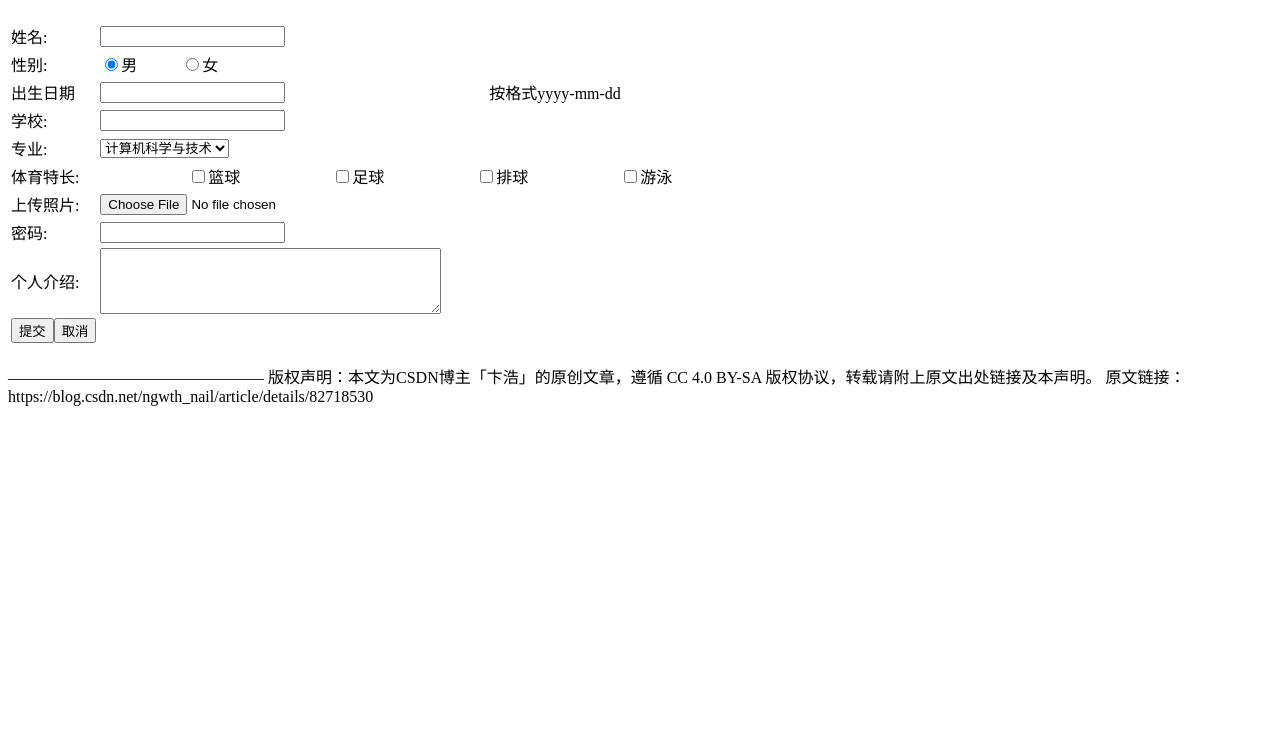
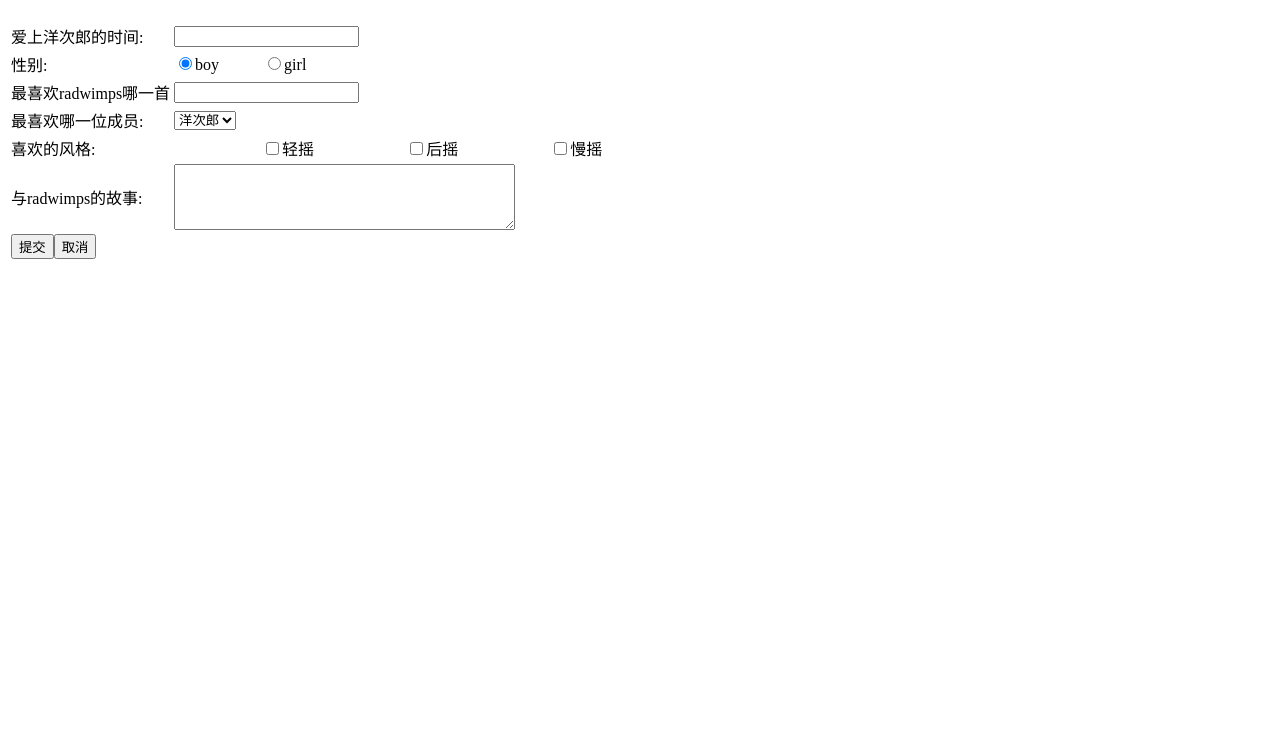
Before and after one commit to yyyyojiro/yyyyojiro.github.io, a plain HTML site: page index.html in a window 1280 px wide. Shown: the part 61-800 px from the top of the page. Drawn offline with Linux system fonts and the light colour scheme.

Commit message:
Update index.html

```diff
--- a/index.html
+++ b/index.html
@@ -2,43 +2,40 @@
 <html xmlns="http://www.w3.org/1999/xhtml">
 <head>
 <meta http-equiv="Content-Type" content="text/html; charset=utf-8" />
-<title>学生信息注册页面</title>
+<title>欢迎来到yojiro的世界</title>
 </head>
 <body>
-<h3 align="center">学生信息注册</h3>
+<h3 align="center">欢迎来到yojiro的世界</h3>
 <form  name="stu"action="">
 <table>
-  <tr><td>姓名:</td><td><input type="text"name="stuName"/></td></tr>
+  <tr><td>爱上洋次郎的时间:</td><td><input type="text"name="stuName"/></td></tr>
   <tr><td>性别:</td>
-      <td><input type="radio"name="stuSex"checked="checked">男
-          <input type="radio"name="stuSex">女
+      <td><input type="radio"name="stuSex"checked="checked">boy
+          <input type="radio"name="stuSex">girl
           </td>
           </tr>
-   <tr><td>出生日期</td>
+   <tr><td>最喜欢radwimps哪一首</td>
        <td><input type="text"name="stuBirthday"></td>
-       <td>按格式yyyy-mm-dd</td>
        </tr>
-       <tr><td>学校:</td><td><input type="text"name="stuSchool"></td></tr>
-       <tr><td>专业:</td>
+       <tr><td>最喜欢哪一位成员:</td>
            <td><select name="stuSelect2">
-               <option selected>计算机科学与技术</option>
-               <option>网络工程</option>
-               <option>物联网工程</option>
-               <option>应用数学</option>
+               <option selected>洋次郎</option>
+               <option>桑原</option>
+               <option>武田</option>
+               <option>智史</option>
                </select>
                </td>
                </tr>
-               <tr><td>体育特长:</td>
+               <tr><td>喜欢的风格:</td>
                    <td colspan="2">
-                      <input type="checkbox"name="stuCheck" >篮球
-                      <input type="checkbox"name="stuCheck" >足球
-                      <input type="checkbox"name="stuCheck" >排球
-                      <input type="checkbox"name="stuCheck" >游泳
+                      <input type="checkbox"name="stuCheck" >轻摇
+                      <input type="checkbox"name="stuCheck" >后摇
+                      <input type="checkbox"name="stuCheck" >慢摇
+
                    </td>
                </tr>
-               <tr><td>上传照片:</td><td colspan="2"><input type="file" ></td></tr>
-               <tr><td>密码:</td><td><input type="password"name="stuPwd" ></td></tr>
-               <tr><td>个人介绍:</td>
+
+               <tr><td>与radwimps的故事:</td>
                    <td colspan="2"><textarea name="Letter"rows="4"cols="40"></textarea></td>
                </tr>
                <tr>
@@ -48,6 +45,3 @@
                  </form>
 </body>
 </html>
-————————————————
-版权声明：本文为CSDN博主「卞浩」的原创文章，遵循 CC 4.0 BY-SA 版权协议，转载请附上原文出处链接及本声明。
-原文链接：https://blog.csdn.net/ngwth_nail/article/details/82718530
```
